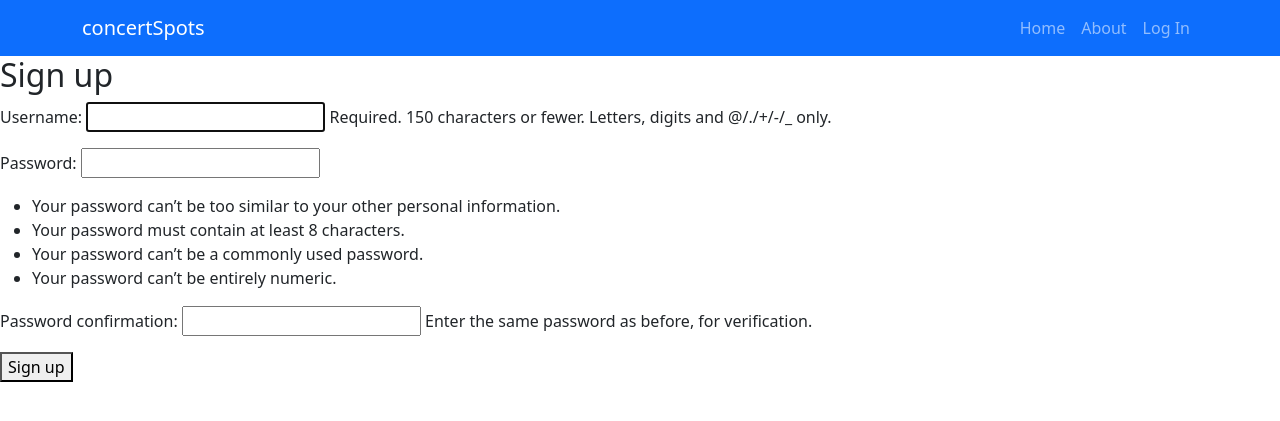
After one commit to liamdraper/concertspots, a Django app: page /signup/ in a window 1280 px wide. The commit adds this page. Shown: the top 421 px of the page. Run offline with Django 4.2, Linux system fonts and the light colour scheme.

Commit message:
Created Sign-up Page

```diff
--- a/main_app/templates/base.html
+++ b/main_app/templates/base.html
@@ -27,8 +27,11 @@
                 <li class="nav-item">
                     <a href="{% url 'search' %}" class="nav-link">Find Shows</a>
                 </li>
-                <li class="nav-item login">
+                <li class="nav-item">
                     <a href="{% url 'logout' %}" class="nav-link">Log Out</a>
+                </li>
+                <li class="nav-item">
+                    <a href="{% url 'cart' %}" class="nav-link">Cart( {{ cart_count }} )</a>
                 </li>
                 {% else %}
                 <li class="nav-item">
@@ -40,9 +43,6 @@
                 <li class="nav-item">
                     <a href="{% url 'login' %}" class="nav-link">Log In</a>
                 </li>
-                <li class="nav-item">
-                    <a href="{% url 'cart' %}" class="nav-link">Cart( {{ cart_count }} )</a>
-                </li>
                 {% endif %}
             </ul>
         </div>
--- a/main_app/templates/registration/login.html
+++ b/main_app/templates/registration/login.html
@@ -13,6 +13,7 @@
           <input type="hidden" name="next" value="{{ next }}">
           <button type="submit" class="btn btn-primary btn-block mt-4">Log In</button>
         </form>
+        <p class="mt-3 text-center">Don't have an account? <a href="{% url 'signup' %}" class="btn btn-link">Sign up</a></p>
       </div>
     </div>
   </div>
--- /dev/null
+++ b/main_app/templates/signup.html
@@ -0,0 +1,10 @@
+{% extends 'base.html' %}
+
+{% block content %}
+  <h2>Sign up</h2>
+  <form method="post">
+    <input type="hidden" name="csrfmiddlewaretoken" value="{{ csrf_token }}"
+    {{ form.as_p }}
+    <button type="submit">Sign up</button>
+  </form>
+{% endblock %}
--- a/main_app/urls.py
+++ b/main_app/urls.py
@@ -11,8 +11,9 @@ urlpatterns = [
     path('tickets/<int:ticket_id>', views.ticket_detail, name='ticket_detail'),
     path('tickets/<int:pk>/delete/', views.TicketDelete.as_view(), name='ticket_delete'),
     path('tickets/create/', views.add_ticket, name='ticket_create'),
-    path('login/', LoginView.as_view(template_name='login.html'), name='login'),
+    path('login/', views.login_view, name='login'),
     path('logout/', LogoutView.as_view(next_page='home'), name='logout'),
+    path('signup/', views.signup, name='signup'),
     path('concerts/', views.concerts_search, name='search'),
     path('concerts/index', views.concerts_index, name='concerts_index'),
     path('concerts/<int:concert_id>', views.concert_detail, name='concert_detail'),
--- a/main_app/views.py
+++ b/main_app/views.py
@@ -1,9 +1,10 @@
 from django.shortcuts import render, redirect
 from django.views.generic.edit import DeleteView
-from django.contrib.auth import logout
+from django.contrib.auth import login, authenticate, logout
+from django.contrib.auth.forms import AuthenticationForm, UserCreationForm
 from .models import Ticket, Concert
 import requests
-from django.contrib.auth import logout
+from django.contrib.auth import logout, authenticate
 client_id = 'client_id=MzIxMjg4OTl8MTY3Nzk0NjYzNi4zMDA4MDYz'
 
 # Create your views here.
@@ -37,9 +38,25 @@ def ticket_detail(request, ticket_id):
         'ticket': ticket, 'cart_count': cart_count
     })
 
+def login_view(request):
+    form = AuthenticationForm()
+    return render(request, 'login.html', {'form': form})
 def logout_view(request):
     logout(request)
     return redirect('home')
+def signup(request):
+    if request.method == 'POST':
+        form = UserCreationForm(request.POST)
+        if form.is_valid():
+            user = form.save()
+            username = form.cleaned_data.get('username')
+            raw_password = form.cleaned_data.get('password1')
+            user = authenticate(username=username, password=raw_password)
+            login(request, user)
+            return redirect('home')
+    else:
+        form = UserCreationForm()
+    return render(request, 'signup.html', {'form': form})
 
 class TicketDelete(DeleteView):
     model = Ticket
```
